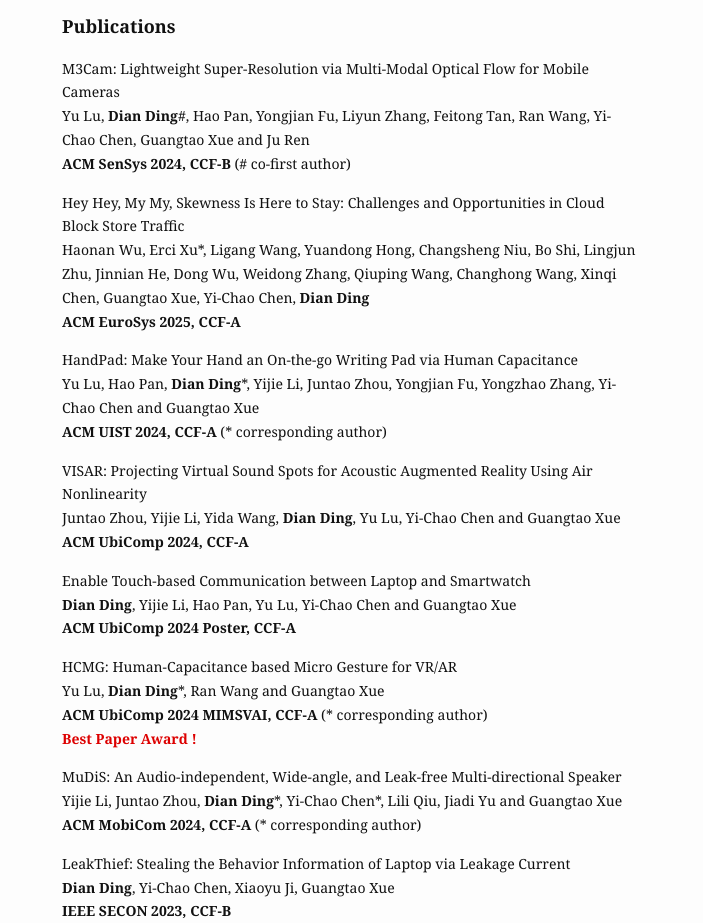
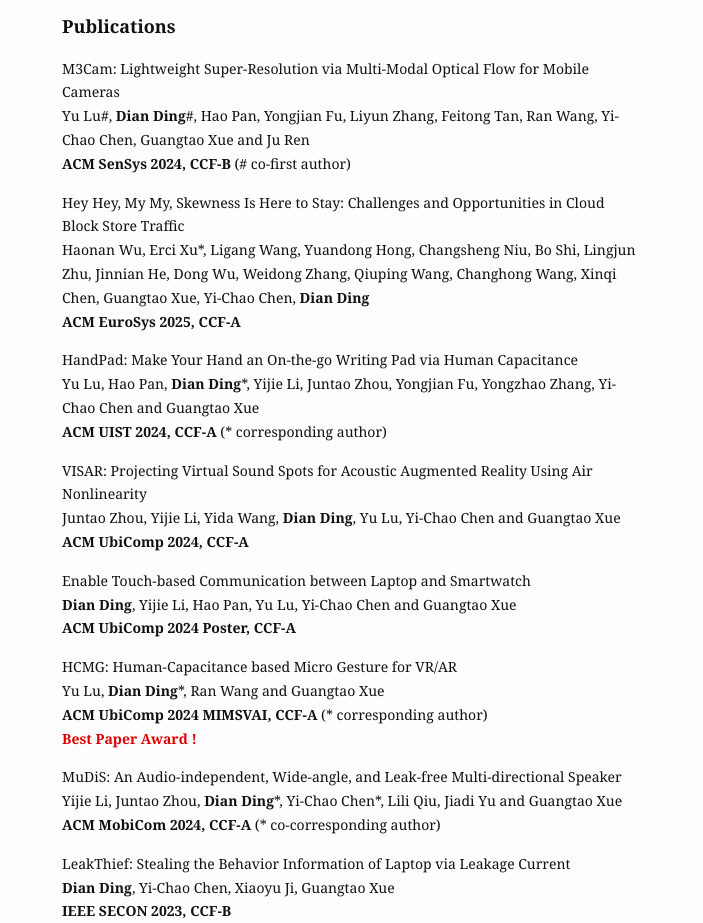
Before and after one commit to dianding0102/dian_web, a Jekyll site: the page built from publication.md, in a window 1280 px wide. Shown: the part 126-1049 px from the top of the page, without its empty margins (288-991 px from the left). Built offline with Jekyll 4.4.1, drawn with Linux system fonts in a browser that asks for light colours; our own code applies the rules of GitHub Pages for plain Markdown files.

```diff
--- a/publication.md
+++ b/publication.md
@@ -7,7 +7,7 @@
         </p>
           <p>
             M3Cam: Lightweight Super-Resolution via Multi-Modal Optical Flow for Mobile Cameras<br>
-            Yu Lu, <b>Dian Ding</b>#, Hao Pan, Yongjian Fu, Liyun Zhang, Feitong Tan, Ran Wang, Yi-Chao Chen, Guangtao Xue and Ju Ren<br>
+            Yu Lu#, <b>Dian Ding</b>#, Hao Pan, Yongjian Fu, Liyun Zhang, Feitong Tan, Ran Wang, Yi-Chao Chen, Guangtao Xue and Ju Ren<br>
             <b>ACM SenSys 2024, CCF-B</b> (# co-first author)
           </p>
           <p>
@@ -39,7 +39,7 @@
           <p>
             MuDiS: An Audio-independent, Wide-angle, and Leak-free Multi-directional Speaker <br>
             Yijie Li, Juntao Zhou, <b>Dian Ding</b>*, Yi-Chao Chen*, Lili Qiu, Jiadi Yu and Guangtao Xue<br>
-            <b>ACM MobiCom 2024, CCF-A</b> (* corresponding author)
+            <b>ACM MobiCom 2024, CCF-A</b> (* co-corresponding author)
           </p>
           <p>
             LeakThief: Stealing the Behavior Information of Laptop via Leakage Current <br>
```
